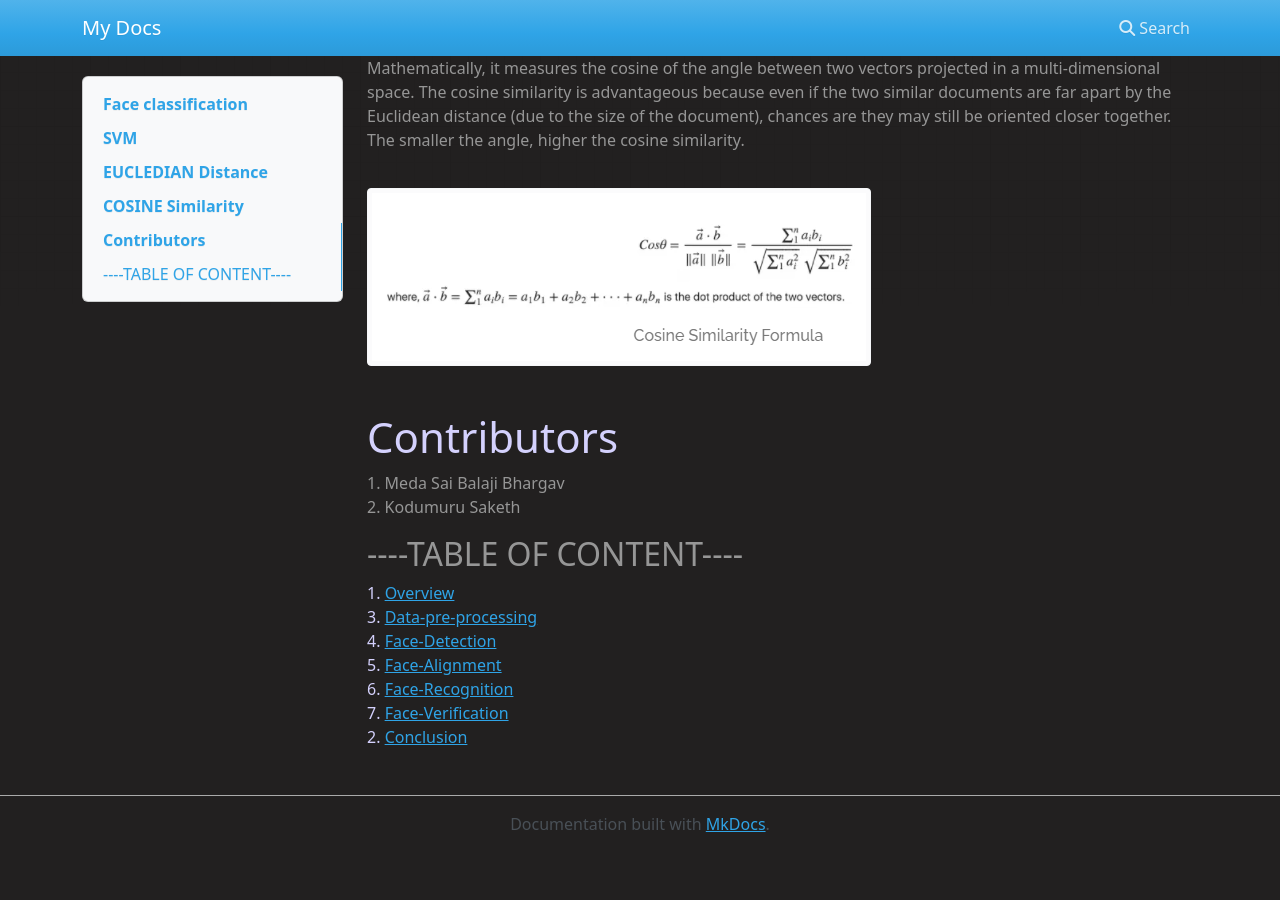
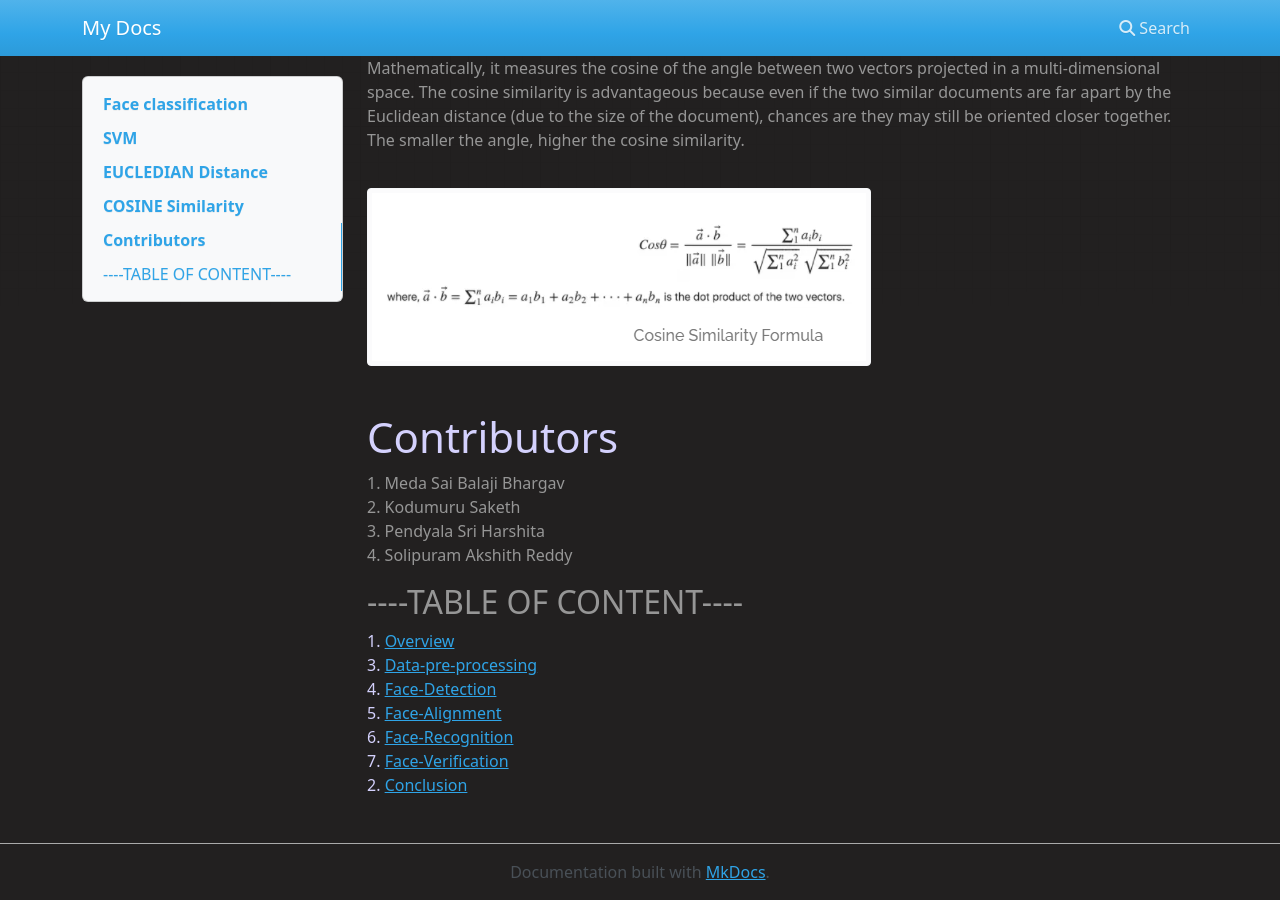
Before and after one commit to PhaniTulasiBatchu/Vidyaroha-documentation, an MkDocs documentation site: the page built from docs/face-verification.md, in a window 1280 px wide and 900 px high, scrolled down 1764 px. Built offline with MkDocs 1.6.1, drawn with Linux system fonts in a browser that asks for light colours; nearby versions of some CDN libraries; before the commit the page ends 2616 px from its top, so only the background shows below that.

Commit message:
changes done

```diff
--- a/docs/face-verification.md
+++ b/docs/face-verification.md
@@ -27,6 +27,8 @@ Let us assume that (x1,y1) and (x2,y2) are two points in a two-dimensional plane
 <p style="color:rgb(150,150,150); font-weight:100;">
 1. Meda Sai Balaji Bhargav<br>
 2. Kodumuru Saketh<br>
+3. Pendyala Sri Harshita <br>
+4. Solipuram Akshith Reddy<br>
 </p>
 
 ##<span style="color:rgb(150,150,150);">----TABLE OF CONTENT----</span>
```
Also changed, not shown: docs/face-detection.md (+1 -0 lines).
